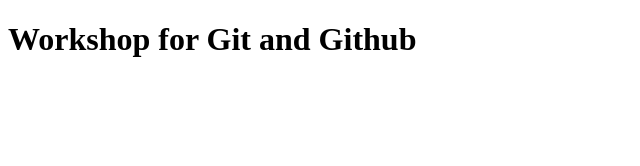
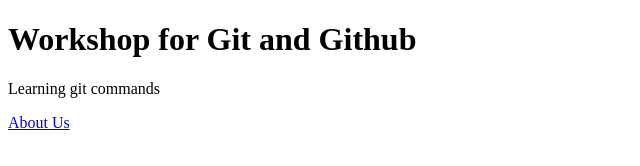
Before and after one commit to ShruthiSathish2006/demogitsession, a plain HTML site: page index.html in a window 1280 px wide. Shown: the whole page, without its empty margins (0-640 px from the left). Drawn offline with Linux system fonts and the light colour scheme.

Commit message:
modified files

```diff
--- a/index.html
+++ b/index.html
@@ -7,6 +7,9 @@
 </head>
 <body>
     <h1>Workshop for Git and Github</h1>
-
+    <p>Learning git commands</p>
+    <nav>
+        <a href="aboutus.html">About Us</a>
+    </nav>
 </body>
 </html>
```
Also changed, not shown: aboutus.html (added).
